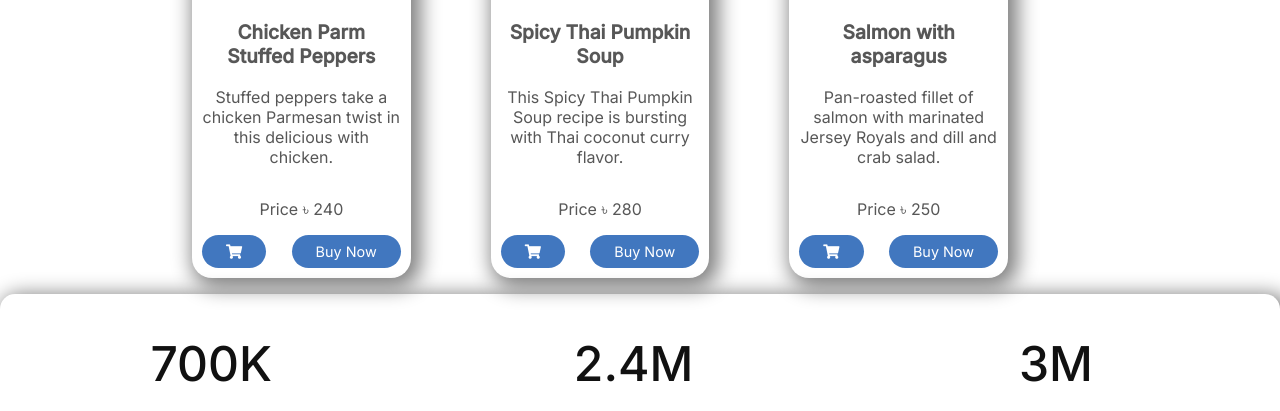
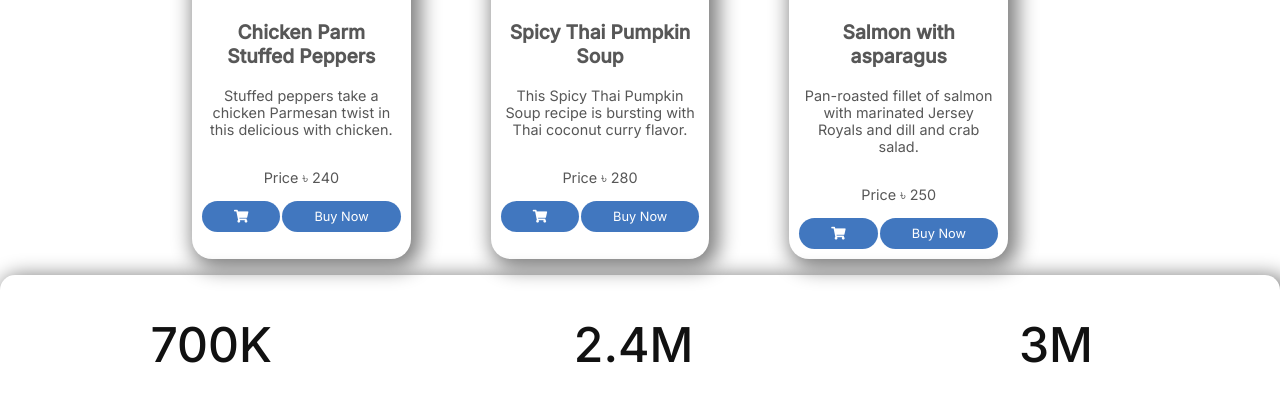
Before and after one commit to rakibemon/delighted_kitchen, a plain HTML site: page index.html in a window 1280 px wide. Shown: the part 1968-2379 px from the top of the page. Drawn offline with Linux system fonts and the light colour scheme.

Commit message:
fixMenuButton

```diff
--- a/css/style.css
+++ b/css/style.css
@@ -99,6 +99,9 @@ p{
     padding: 10px;
     border-radius: 20px;
 }
+.recepi__side p{
+    font-size: 0.9rem;
+}
 .buy__cart__button{
     display: flex;
     justify-content: space-between;
@@ -107,10 +110,11 @@ p{
     background-color: rgba(28, 93, 179, 0.836);
     text-decoration: none;
     color: #fff;
-    padding: 0.5rem 1.5rem;
+    padding: 0.5rem 2rem;
     border-radius: 40px;
-    font-size: 0.90rem;
+    font-size: 0.8rem;
     margin-bottom: 10px;
+    text-align: center;
 }
 .menu__button:hover{
     background-image: linear-gradient(to bottom, orange, tomato);
```
